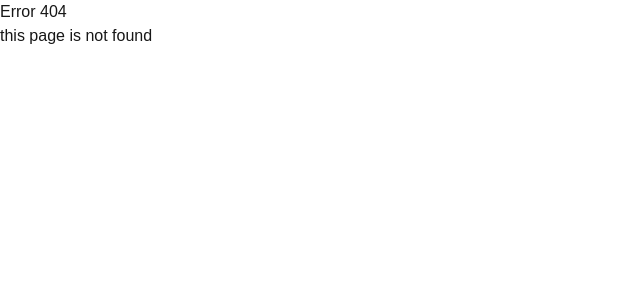
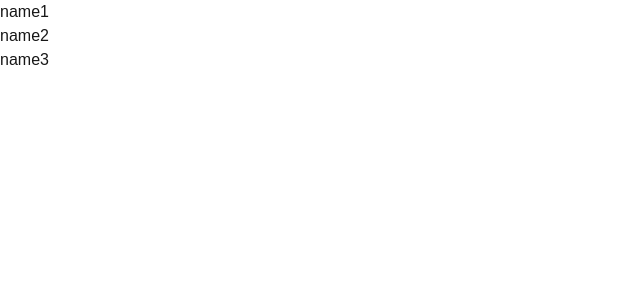
Before and after one commit to Alfaussa/next-app, a Next.js app: page /users/list in a window 1280 px wide. Before the commit this address had no page. Shown: the top 300 px of the page, without its empty margins (0-640 px from the left). Built offline with nearby package versions, Linux system fonts and the light colour scheme.

Commit message:
⊗jsnxPmImCD/1

```diff
--- /dev/null
+++ b/src/app/users/list/page.jsx
@@ -0,0 +1,13 @@
+import users from "../users";
+
+export default function List() {
+	let list = users.map(user => {
+		return <li>
+			{user.name}
+		</li>;
+	});
+
+	return <ul>
+		{list}
+	</ul>;
+}
--- /dev/null
+++ b/src/app/users/show/[id]/page.jsx
@@ -0,0 +1,12 @@
+import users from '../../users.js';
+
+
+export default function User({params}) {
+	let user = users[params.id];
+
+	return <div>
+		<span>{user.id}</span>
+		<span>{user.name}</span>
+		<span>{user.surn}</span>
+	</div>;
+}
--- /dev/null
+++ b/src/app/users/users.js
@@ -0,0 +1,19 @@
+const users = [
+	{
+		id: 1,
+		name: 'name1',
+		surn: 'surn1',
+	},
+	{
+		id: 2,
+		name: 'name2',
+		surn: 'surn2',
+	},
+	{
+		id: 3,
+		name: 'name3',
+		surn: 'surn3',
+	},
+];
+
+export default users
```
